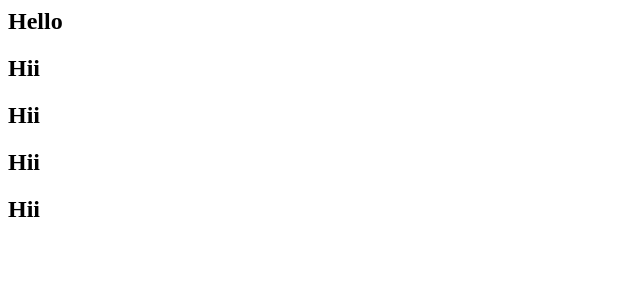
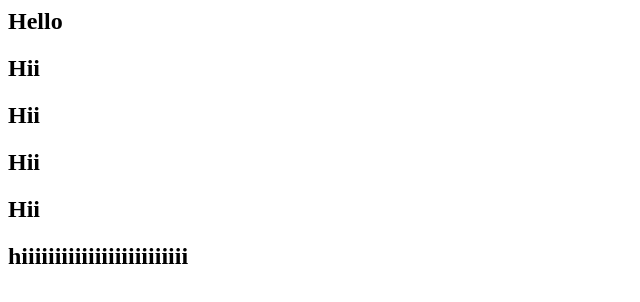
Before and after one commit to Prince-Tandekar/my1-demo-repo, a plain HTML site: page index.html in a window 1280 px wide. Shown: the whole page, without its empty margins (0-640 px from the left). Drawn offline with Linux system fonts and the light colour scheme.

Commit message:
v hiiiiiiiiiiiiiiiiiiiiiiiiiiii

```diff
--- a/index.html
+++ b/index.html
@@ -5,5 +5,6 @@
 <h2>Hii</h2>
 <h2>Hii</h2>
 <h2>Hii</h2>
+<h2>hiiiiiiiiiiiiiiiiiiiiiiiii</h2>
 </body>
 </html>
```
